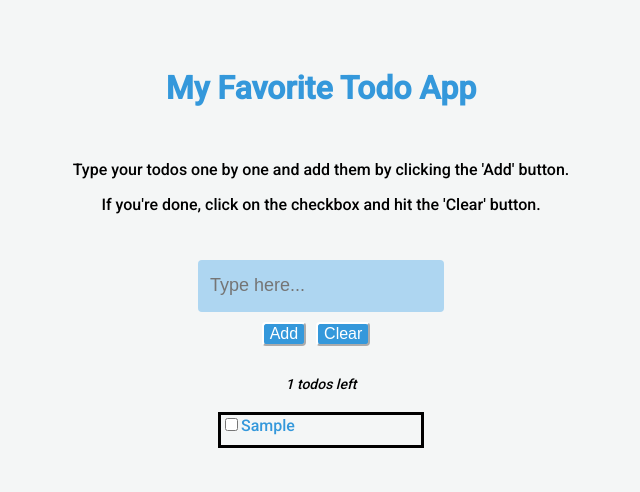
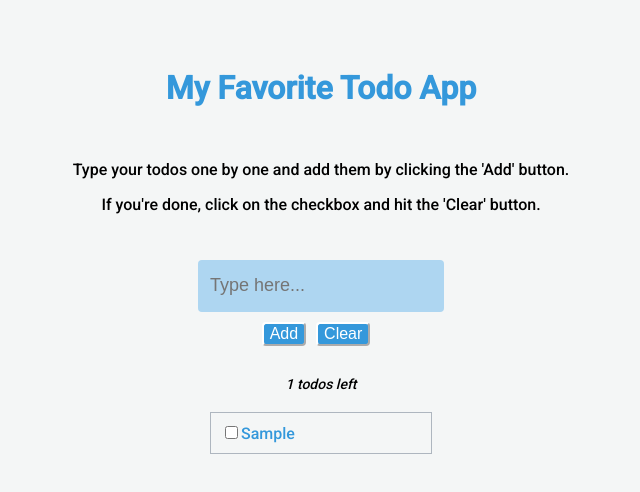
Before and after one commit to martalexaa/react-todo-list, a React (Create React App) app: page / in a window 1280 px wide. Both pictures are taken after typing "Sample" into the empty fields and a click on the button "Add". Shown: the top 492 px of the page, without its empty margins (319-959 px from the left). Built offline with nearby package versions, Linux system fonts and the light colour scheme.

Commit message:
Added maxlength

```diff
--- a/src/App.css
+++ b/src/App.css
@@ -59,8 +59,7 @@ input:focus {
 .todos {
     display: block;
     color: #3498DB;
-    padding-bottom: 10px;
-    border: solid, black;
+    padding: 10px;
     margin: auto;
     width: 100%;
     text-align: left;
@@ -68,6 +67,7 @@ input:focus {
     flex-direction: column;
     flex-basis: 200px;
     max-width: 200px;
+    border: solid 1px #AEB6BF;
 }
 
 .footer {
--- a/src/App.js
+++ b/src/App.js
@@ -19,7 +19,7 @@ function App() {
     localStorage.setItem(LOCAL_STORAGE_KEY, JSON.stringify(todos)) //save to local storage
   }, [todos])
 
-  //toggle between complete and incomplete
+  //toggle between completed and incompleted todos
   function toggleTodo(id) {
     const newTodos = [...todos]
     const todo = newTodos.find(todo => todo.id === id)
@@ -27,13 +27,17 @@ function App() {
     setTodos(newTodos)
   }
 
-  function handleAddTodo(e) {
-    const name = todoNameRef.current.value
-    if (name === '') return
+  function handleAddTodo() {
+    const name = todoNameRef.current.value;
+    if (name === '') return;
+    if (name.length > 10) {
+      window.alert("Todo shouldn't exceed 10 characters");
+      return;
+    }
     setTodos(prevTodos => {
-      return [...prevTodos, { id: uuid(), name: name, complete: false }]
-    })
-    todoNameRef.current.value = null
+      return [...prevTodos, { id: uuid(), name: name, complete: false }];
+    });
+    todoNameRef.current.value = '';
   }
 
   function handleClearTodos() {
--- a/src/Todo.js
+++ b/src/Todo.js
@@ -8,7 +8,7 @@ export default function Todo({ todo, toggleTodo }) {
   return (
     <div className="todos" >
       <label className='todo'>
-        <input type="checkbox" checked={todo.complete} onChange={handleTodoClick} />
+        <input type="checkbox" checked={todo.complete} onChange={handleTodoClick} maxLength={15} />
         {todo.name}
       </label>
     </div>
```
